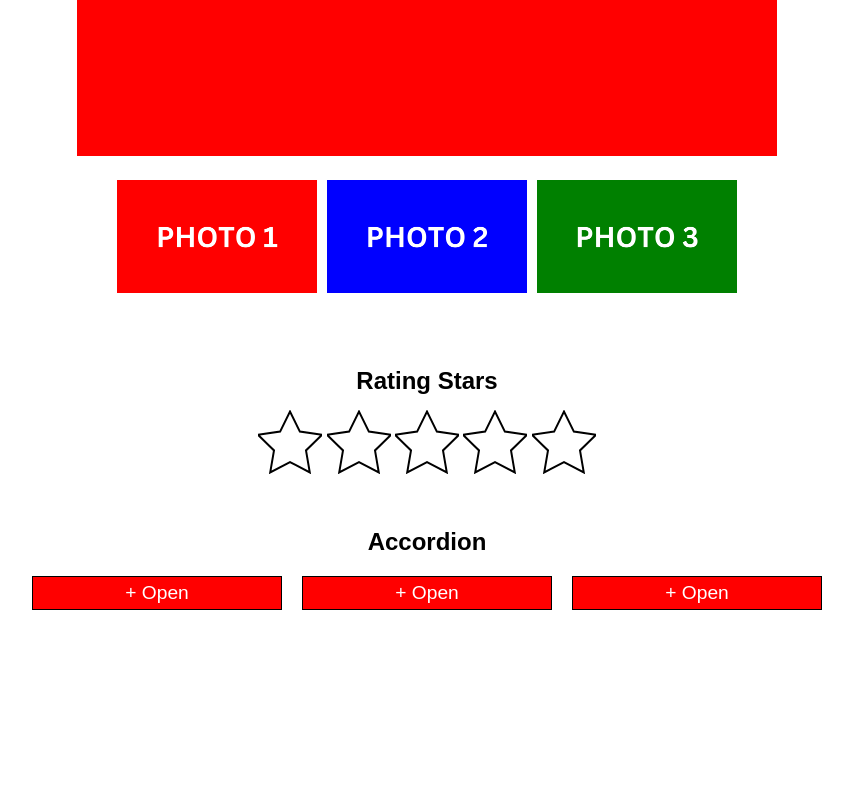
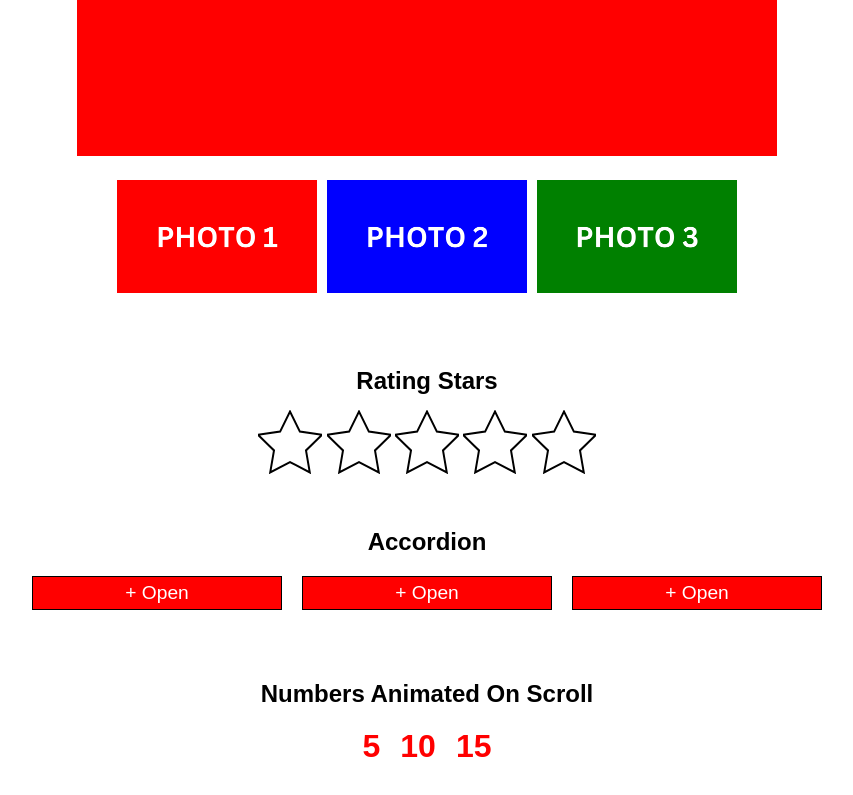
Before and after one commit to robertsergeev/ui-elements-collection, a plain HTML site: page index.html in a window 1280 px wide. Shown: the part 829-1624 px from the top of the page, without its empty margins (213-1066 px from the left). Drawn offline with Linux system fonts and the light colour scheme.

Commit message:
Numbers Animated on Scroll

```diff
--- a/index.html
+++ b/index.html
@@ -11,6 +11,7 @@
         <script src="js/Gallery.js" defer></script>
         <script src="js/RatingStars.js" defer></script>
         <script src="js/Accordion.js" defer></script>
+        <script src="js/AnimatedNumbers.js" defer></script>
     </head>
     <body>
         <svg display="none" aria-hidden="true">
@@ -172,6 +173,17 @@
                     </div>
                 </div>
             </div>
+
+            <div class="animated-numbers">
+                <div class="container">
+                    <h2>Numbers Animated On Scroll</h2>
+                    <div id="numbers" class="numbers">
+                        <div data-target="5">5</div>
+                        <div data-target="10">10</div>
+                        <div data-target="15">15</div>
+                    </div>
+                </div>
+            </div>
         </main>
     </body>
 </html>
--- /dev/null
+++ b/js/AnimatedNumbers.js
@@ -0,0 +1,56 @@
+class AnimatedNumbers {
+    constructor(nums) {
+        this.nums = nums;
+        this.animated = false;
+
+        if (this.nums) {
+            this.init();
+        }
+    }
+
+    init() {
+        document.addEventListener("scroll", this.elemInView.bind(this));
+    }
+
+    animate(num) {
+        let start = 0;
+        let target = num.dataset.target;
+        let increment = target / 50;
+
+        function update() {
+            if (start < target) {
+                start += increment;
+                num.textContent = Math.round(start);
+                requestAnimationFrame(update);
+            } else {
+                num.textContent = Math.round(target);
+            }
+        }
+
+        update();
+    }
+
+    elemInView() {
+        const rect = this.nums.getBoundingClientRect();
+        if (
+            rect.top >= 0 &&
+            rect.bottom <=
+                (window.innerHeight || document.documentElement.clientHeight)
+        ) {
+            this.startAnimation();
+            this.animated = true;
+        }
+    }
+
+    startAnimation() {
+        if (!this.animated) {
+            let arr = [...this.nums.children];
+            for (const num of arr) {
+                this.animate(num);
+            }
+        }
+    }
+}
+
+const nums = document.querySelector("#numbers");
+new AnimatedNumbers(nums);
--- /dev/null
+++ b/scss/blocks/_numbers.scss
@@ -0,0 +1,12 @@
+.animated-numbers .container {
+    text-align: center;
+}
+.numbers {
+    display: flex;
+    justify-content: center;
+    gap: 20px;
+    padding: 20px 0;
+    font-size: 2rem;
+    color: #f00;
+    font-weight: bold;
+}
--- a/scss/style.scss
+++ b/scss/style.scss
@@ -4,3 +4,4 @@
 @import "./blocks/gallery";
 @import "./blocks/rating";
 @import "./blocks/accordion";
+@import "./blocks/numbers";
```
Also changed, not shown: css/style.css, 1 other file.
